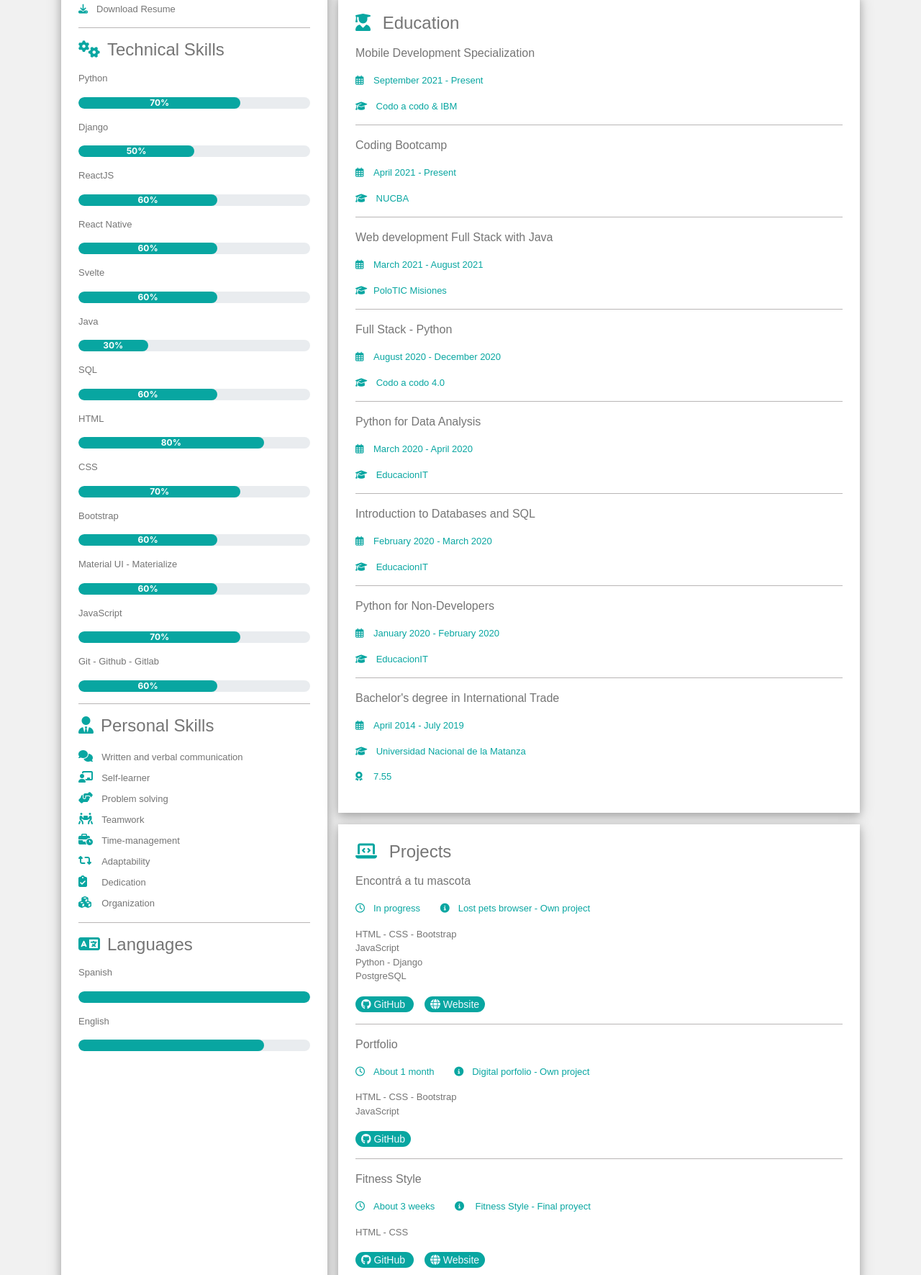
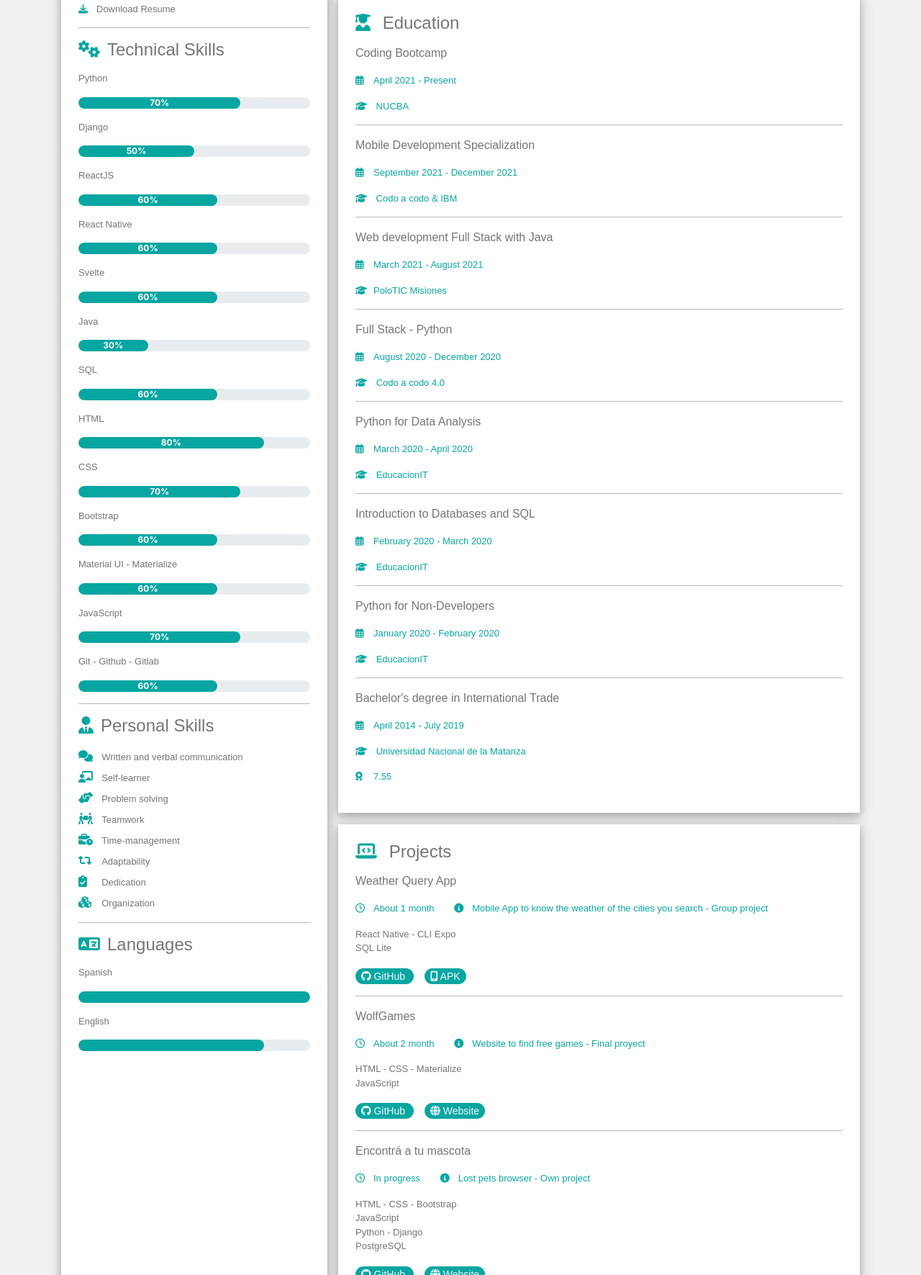
Before and after one commit to gastoncolaneri/Portfolio, a plain HTML site: page index.html in a window 1280 px wide. Shown: the part 633-2404 px from the top of the page at 72% size. Drawn offline with nearby package versions, Linux system fonts and the light colour scheme; a web font is replaced by a local one.

Commit message:
Actualización de información

```diff
--- a/index.html
+++ b/index.html
@@ -173,7 +173,7 @@
             </p>
             <p>
               <a
-                href="https://drive.google.com/file/d/1d7e4g8cJzIHVw-B0bEyF-HqO0AbubLv_/view?usp=sharing"
+                href="https://drive.google.com/file/d/16B9ZnpKGOsxEeAGS7YaNlp6U-gG8KaLW/view?usp=sharing"
                 target="_blank"
                 class="links language_change cv"
                 download="Resume Colaneri, Christian Gaston.pdf"
@@ -530,25 +530,6 @@
               <i class="fas fa-user-graduate icons_color"></i>
               Education
             </h3>
-            <p class="subtitle_format language_change">
-              Mobile Development Specialization
-            </p>
-            <p class="texts_block language_change">
-              <i class="far fa-calendar-alt icons_color icons_size"></i
-              >September 2021 - Present
-            </p>
-            <p class="texts_block">
-              <i class="fa fa-graduation-cap icons_color icons_size"></i
-              ><a
-                href="https://www.youtube.com/watch?v=dctIjpbxMnM&ab_channel=CodoaCodo"
-                target="_blank"
-                class="links texts_block"
-              >
-                Codo a codo & IBM
-              </a>
-            </p>
-
-            <hr class="hr_light" />
             <p class="subtitle_format">Coding Bootcamp</p>
             <p class="texts_block language_change">
               <i class="far fa-calendar-alt icons_color icons_size"></i>April
@@ -566,7 +547,25 @@
             </p>
 
             <hr class="hr_light" />
+            <p class="subtitle_format language_change">
+              Mobile Development Specialization
+            </p>
+            <p class="texts_block language_change">
+              <i class="far fa-calendar-alt icons_color icons_size"></i
+              >September 2021 - December 2021
+            </p>
+            <p class="texts_block">
+              <i class="fa fa-graduation-cap icons_color icons_size"></i
+              ><a
+                href="https://www.youtube.com/watch?v=dctIjpbxMnM&ab_channel=CodoaCodo"
+                target="_blank"
+                class="links texts_block"
+              >
+                Codo a codo & IBM
+              </a>
+            </p>
 
+            <hr class="hr_light" />
             <p class="subtitle_format language_change">
               Web development Full Stack with Java
             </p>
@@ -639,7 +638,6 @@
             </p>
             <p></p>
             <hr class="hr_light" />
-
             <p class="subtitle_format language_change">
               Python for Non-Developers
             </p>
@@ -691,6 +689,68 @@
               <i class="fas fa-laptop-code icons_color"></i>
               Projects
             </h3>
+            <p class="subtitle_format">Weather Query App</p>
+            <p class="texts_block language_change">
+              <i class="far fa-clock icons_color icons_size"></i>About 1 month
+              <i class="fas fa-info-circle icons_size ml-4"></i>Mobile App to
+              know the weather of the cities you search - Group project
+            </p>
+            <p>
+              React Native - CLI Expo<br />
+              SQL Lite <br />
+            </p>
+            <a
+              href="https://github.com/gastoncolaneri/Weather-Query-React-Native"
+              target="_blank"
+              class="links_button"
+            >
+              <span class="button_projects">
+                <i class="fab fa-github"></i>
+                GitHub
+              </span>
+            </a>
+            <a
+              href="https://drive.google.com/file/d/19Ojpn3_8_J4lvwXvSDjEyFMOpfjtYruf/view?usp=sharing"
+              target="_blank"
+              class="links_button"
+            >
+              <span class="button_projects">
+                <i class="fas fa-mobile-alt"></i>
+                APK
+              </span>
+            </a>
+            <hr class="hr_light" />
+            <p class="subtitle_format">WolfGames</p>
+            <p class="texts_block language_change">
+              <i class="far fa-clock icons_color icons_size"></i>About 2 month
+              <i class="fas fa-info-circle icons_size ml-4"></i>Website to find
+              free games - Final proyect
+            </p>
+            <p>
+              HTML - CSS - Materialize <br />
+              JavaScript <br />
+            </p>
+            <a
+              href="https://github.com/gastoncolaneri/integradorJS"
+              target="_blank"
+              class="links_button"
+            >
+              <span class="button_projects">
+                <i class="fab fa-github"></i>
+                GitHub
+              </span>
+            </a>
+            <a
+              href="https://wolfgames.vercel.app/"
+              target="_blank"
+              class="links_button"
+            >
+              <span class="button_projects">
+                <i class="fas fa-globe"></i>
+                Website
+              </span>
+            </a>
+            <hr class="hr_light" />
             <p class="subtitle_format">Encontrá a tu mascota</p>
             <p class="texts_block language_change">
               <i class="far fa-clock icons_color icons_size"></i>In progress
--- a/js/main.js
+++ b/js/main.js
@@ -99,14 +99,14 @@ function change_light() {
 
 function spanish_cv() {
   document.getElementsByClassName('cv')[0].href =
-    'https://drive.google.com/file/d/14ch6-i3abQrLkqAN6NGkFrJhn4lkgGQw/view?usp=sharing';
+    'https://drive.google.com/file/d/1wy9nDJbQ4xE9KsGdSgdxBxy09F5ZuHpD/view?usp=sharing';
   document.getElementsByClassName('cv')[0].dowload =
     'CV Colaneri, Christian Gaston.pdf';
 }
 
 function english_cv() {
   document.getElementsByClassName('cv')[0].href =
-    'https://drive.google.com/file/d/1qe-5d4CLfpbMf9Ai_HQitAZP5CoboLm1/view?usp=sharing';
+    'https://drive.google.com/file/d/16B9ZnpKGOsxEeAGS7YaNlp6U-gG8KaLW/view?usp=sharing';
   document.getElementsByClassName('cv')[0].dowload =
     'Resume Colaneri, Christian Gaston.pdf';
 }
@@ -137,9 +137,9 @@ function change_spanish() {
     '<i class="far fa-calendar-alt icons_color icons_size"></i>Abril 2015 - Octubre 2019',
     'Contacto a profesionales y empresas vía mail o telefónicamente, para ofrecerles el servicio que brinda la compañía. <br> Gestión de la venta de productos de la empresa Papelera Tucumán. <br> Confección de reportes, análisis y propuesta de ideas para generar un incremento en las ventas del sector. <br>',
     '<i class="fas fa-user-graduate icons_color"></i> Educación',
+    '<i class="far fa-calendar-alt icons_color icons_size"></i>Abril 2021 - Actualidad',
     'Especialización en Desarrollo Mobile',
-    '<i class="far fa-calendar-alt icons_color icons_size"></i>Septiembre 2021 - Actualidad',
-    '<i class="far fa-calendar-alt icons_color icons_size"></i>Abril 2021 - Actualidad',
+    '<i class="far fa-calendar-alt icons_color icons_size"></i>Septiembre 2021 - Diciembre 2021',
     'Desarrollo web Full Stack con Java',
     '<i class="far fa-calendar-alt icons_color icons_size"></i>Marzo 2021 - Agosto 2021',
     '<i class="far fa-calendar-alt icons_color icons_size"></i>Agosto 2020 - Diciembre 2020',
@@ -152,9 +152,11 @@ function change_spanish() {
     'Licenciatura en Comercio Internacional</a>',
     '<i class="far fa-calendar-alt icons_color icons_size"></i>Abril 2014 - Julio 2019',
     '<i class="fas fa-laptop-code icons_color"></i>Proyectos',
-    '<i class="far fa-clock icons_color icons_size"></i>En proceso <i class="fas fa-info-circle icons_size ml-4"></i>Buscador de mascotas perdidas - Proyecto Personal',
-    '<i class="far fa-clock icons_color icons_size"></i>Aproximadamente 1 mes <i class="fas fa-info-circle icons_size ml-4"></i>Portfolio digital - Proyecto Personal',
-    '<i class="far fa-clock icons_color icons_size"></i>Aproximadamente 3 semanas <i class="fas fa-info-circle icons_size ml-4"></i>Fitness Style - Proyecto final',
+    '<i class="far fa-clock icons_color icons_size"></i>1 mes <i class="fas fa-info-circle icons_size ml-4"></i>Aplicación para conocer el clima de las ciudades que busques - Proyecto grupal',
+    '<i class="far fa-clock icons_color icons_size"></i>2 meses <i class="fas fa-info-circle icons_size ml-4"></i>Página web para encontrar juegos gratuitos - Proyecto final',
+    '<i class="far fa-clock icons_color icons_size"></i>En proceso <i class="fas fa-info-circle icons_size ml-4"></i>Buscador de mascotas perdidas - Proyecto personal',
+    '<i class="far fa-clock icons_color icons_size"></i> 1 mes <i class="fas fa-info-circle icons_size ml-4"></i>Portfolio digital - Proyecto personal',
+    '<i class="far fa-clock icons_color icons_size"></i> 3 semanas <i class="fas fa-info-circle icons_size ml-4"></i>Fitness Style - Proyecto final',
   ];
   for (i = 0; i < changes.length; i++) {
     changes[i].innerHTML = texts[i];
@@ -189,9 +191,9 @@ function change_english() {
     '<i class="far fa-calendar-alt icons_color icons_size"></i>April 2015 - October 2019',
     'Contact to professionals and businesses by email or by telephone, to provide them the services of the company. <br> Sale of products of the company Papelera Tucumán. <br> Preparation of reports and proposal of ideas to generate an increase in sales. <br>',
     '<i class="fas fa-user-graduate icons_color"></i> Education',
+    '<i class="far fa-calendar-alt icons_color icons_size"></i>April 2021 - Present',
     'Mobile Development Specialization',
-    '<i class="far fa-calendar-alt icons_color icons_size"></i>September 2021 - Present',
-    '<i class="far fa-calendar-alt icons_color icons_size"></i>April 2021 - Present',
+    '<i class="far fa-calendar-alt icons_color icons_size"></i>September 2021 - December 2021',
     'Web development Full Stack with Java',
     '<i class="far fa-calendar-alt icons_color icons_size"></i>March 2021 - August 2021',
     '<i class="far fa-calendar-alt icons_color icons_size"></i>August 2020 - December 2020',
@@ -204,9 +206,11 @@ function change_english() {
     "Bachelor's degree in International Trade</a>",
     '<i class="far fa-calendar-alt icons_color icons_size"></i>April 2014 - July 2019',
     '<i class="fas fa-laptop-code icons_color"></i>Projects',
+    '<i class="far fa-clock icons_color icons_size"></i>1 month <i class="fas fa-info-circle icons_size ml-4"></i>Mobile App to know the weather of the cities you search - Group project',
+    '<i class="far fa-clock icons_color icons_size"></i>2 month <i class="fas fa-info-circle icons_size ml-4"></i>Website to find free games - Final proyect',
     '<i class="far fa-clock icons_color icons_size"></i>In progress <i class="fas fa-info-circle icons_size ml-4"></i>Lost pets browser - Own project',
-    '<i class="far fa-clock icons_color icons_size"></i>About 1 month <i class="fas fa-info-circle icons_size ml-4"></i>Digital porfolio - Own project',
-    '<i class="far fa-clock icons_color icons_size"></i>About 3 weeks <i class="fas fa-info-circle icons_size ml-4"></i>Fitness Style - Final proyect',
+    '<i class="far fa-clock icons_color icons_size"></i>1 month <i class="fas fa-info-circle icons_size ml-4"></i>Digital porfolio - Own project',
+    '<i class="far fa-clock icons_color icons_size"></i>3 weeks <i class="fas fa-info-circle icons_size ml-4"></i>Fitness Style - Final proyect',
   ];
   for (i = 0; i < changes.length; i++) {
     changes[i].innerHTML = texts_english[i];
```
